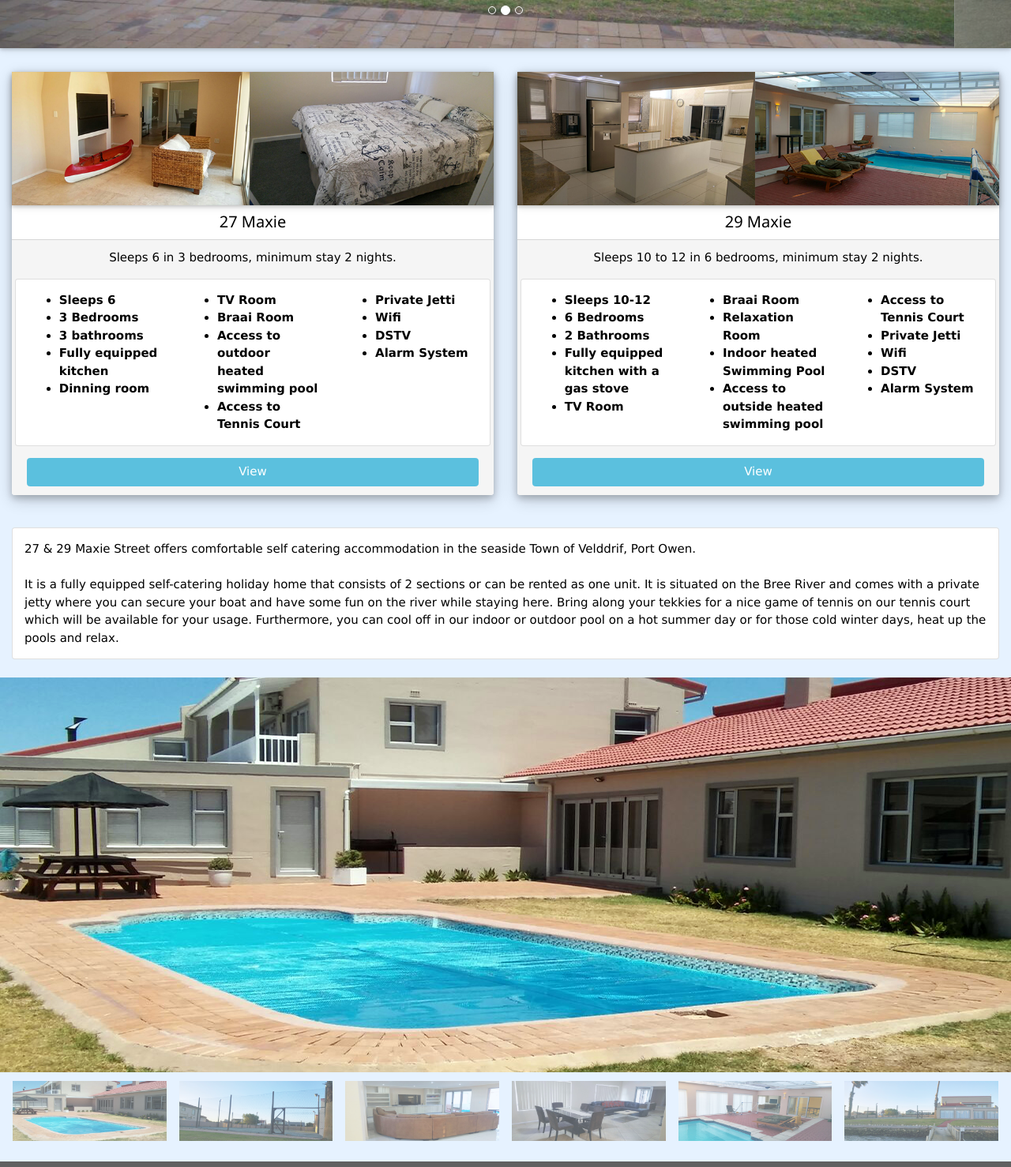
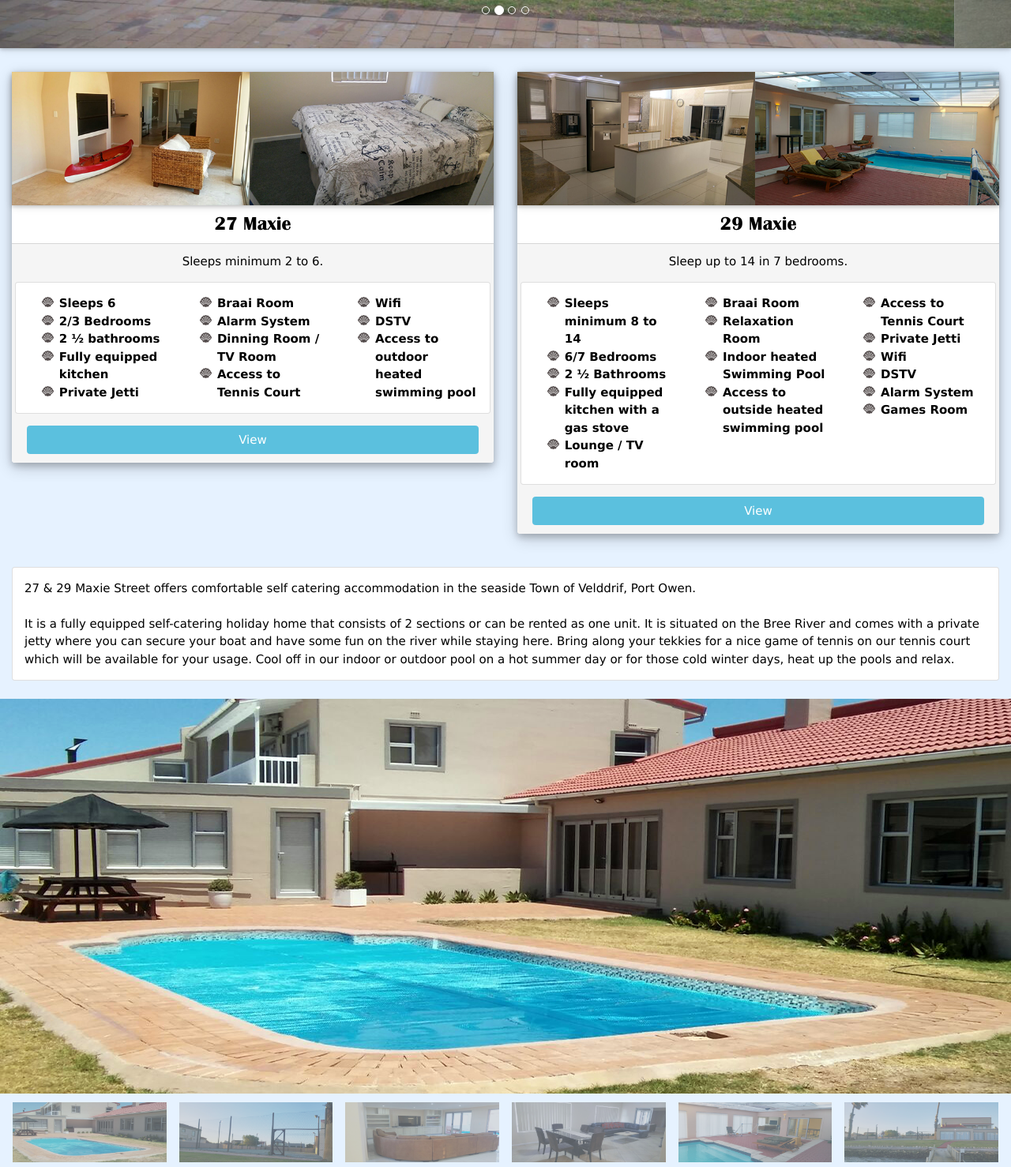
Before and after one commit to KWebsites/KWebsites.github.io, a plain HTML site: page index.html in a window 1280 px wide. Shown: the part 602-2080 px from the top of the page at 79% size. Drawn offline with nearby package versions, Linux system fonts and the light colour scheme.

Commit message:
Updated
According to spesifications

```diff
--- a/index.html
+++ b/index.html
@@ -8,6 +8,19 @@
     <link href="w3.css" rel="stylesheet" />
     <script src="https://ajax.googleapis.com/ajax/libs/jquery/1.12.0/jquery.min.js"></script>
     <script src="https://use.fontawesome.com/8fe783f338.js"></script>
+
+	<style>
+		.imga
+		{
+			-webkit-filter: brightness(80%);
+			-moz-filter: brightness(80%);
+		}
+		ul
+		{
+			list-style-image: url('Shell.png');
+		}
+		@font-face { font-family: Brit; src: url('Font.ttf'); }
+	</style>
 </head>
 
 <body class="w3-light-grey" style="background-color:#e6f2ff !important">
@@ -38,7 +51,8 @@
             <ol class="carousel-indicators">
                 <li data-target="#carousel-example-generic" data-slide-to="0" class="active"></li>
                 <li data-target="#carousel-example-generic" data-slide-to="1"></li>
-		<li data-target="#carousel-example-generic" data-slide-to="2"></li>
+				<li data-target="#carousel-example-generic" data-slide-to="2"></li>
+				<li data-target="#carousel-example-generic" data-slide-to="3"></li>
             </ol>
             <div class="carousel-inner" role="listbox">
                 <div class="carousel-item active">
@@ -48,18 +62,25 @@
                         <p class="m-b-3">Peter Peterson</p>
                     </div>
                 </div>
-		<div class="carousel-item">
+				<div class="carousel-item">
                     <img src="Cover2.jpg" style="height:600px; width:100%; opacity:0.8" />
                     <div class="carousel-caption">
                         <h3>This place is amazing! I'm so happy with everything!</h3>
                         <p class="m-b-3">Susan Susansen</p>
                     </div>
                 </div>
-		<div class="carousel-item">
+				<div class="carousel-item">
                     <img src="Cover3.jpg" style="height:600px; width:100%; opacity:0.8" />
                     <div class="carousel-caption">
                         <h3>This is the only Guesthouse I will ever visit!</h3>
                         <p class="m-b-3">David Davidson</p>
+                    </div>
+                </div>
+				<div class="carousel-item">
+                    <img src="Cover4.jpg" style="height:600px; width:100%; opacity:0.8" />
+                    <div class="carousel-caption">
+                        <h3>This place is the Best!</h3>
+                        <p class="m-b-3">ALbert Albertson</p>
                     </div>
                 </div>
             </div>
@@ -78,34 +99,34 @@
 			<div class="col-md-6">
 				<div class="card w3-card-4" style="border:none">
 					<div class="card-img-top"><img src="place1.png" class="m-a-0 w-100 w3-card-2" /></div>
-					<div class="card-block p-a-0" style="color:black"><h4 class="card-title">27 Maxie</h4></div>
+					<div class="card-block p-a-0" style="color:black"><h4 class="card-title" style="font-family: Brit; font-size:24px">27 Maxie</h4></div>
 					<div class="card-footer" style="color:black">
-						<p class="card-text">Sleeps 6 in 3 bedrooms, minimum stay 2 nights.</p>
+						<p class="card-text">Sleeps minimum 2 to 6.</p>
 						<p><strong>
 							<div class="card row p-t-1" align="left">
 								<div class="col-lg-4">
 									<ul>
 										<li>Sleeps 6</li>
-										<li>3 Bedrooms</li>
-										<li>3 bathrooms</li>
+										<li>2/3 Bedrooms</li>
+										<li>2 ½ bathrooms</li>
 										<li>Fully equipped kitchen</li>
-										<li>Dinning room</li>
+										<li>Private Jetti</li>
 									</ul>
 								</div>
 								<div class="col-lg-4">
 									<ul>
-										<li>TV Room</li>
 										<li>Braai Room</li>
-										<li>Access to outdoor heated swimming pool</li>
+										<li>Alarm System</li>
+										<li>Dinning Room / TV Room</li>
 										<li>Access to Tennis Court</li>
+
 									</ul>
 								</div>
 								<div class="col-lg-4">
 									<ul>
-										<li>Private Jetti</li>
 										<li>Wifi</li>
 										<li>DSTV</li>
-										<li>Alarm System</li>
+										<li>Access to outdoor heated swimming pool</li>
 									</ul>
 								</div>
 							</div>
@@ -117,18 +138,18 @@
 			<div class="col-md-6">
 				<div class="card w3-card-4" style="border:none">
 					<div class="card-img-top"><img src="place2.png" class="m-a-0 w-100 w3-card-2" /></div>
-					<div class="card-block p-a-0" style="color:black"><h4 class="card-title">29 Maxie</h4></div>
+					<div class="card-block p-a-0" style="color:black"><h4 class="card-title" style="font-family: Brit; font-size:24px">29 Maxie</h4></div>
 					<div class="card-footer" style="color:black">
-						<p class="card-text">Sleeps 10 to 12 in 6 bedrooms, minimum stay 2 nights.</p>
+						<p class="card-text">Sleep up to 14 in 7 bedrooms.</p>
 						<p><strong>
 							<div class="card row p-t-1" align="left">
 								<div class="col-lg-4">
 									<ul>
-										<li>Sleeps 10-12</li>
-										<li>6 Bedrooms</li>
-										<li>2 Bathrooms</li>
+										<li>Sleeps minimum 8 to 14</li>
+										<li>6/7 Bedrooms</li>
+										<li>2 ½ Bathrooms</li>
 										<li>Fully equipped kitchen with a gas stove</li>
-										<li>TV Room</li>
+										<li>Lounge / TV room</li>
 									</ul>
 								</div>
 								<div class="col-lg-4">
@@ -146,6 +167,7 @@
 										<li>Wifi</li>
 										<li>DSTV</li>
 										<li>Alarm System</li>
+										<li>Games Room</li>
 									</ul>
 								</div>
 							</div>
@@ -161,8 +183,7 @@
 			27 & 29 Maxie Street offers comfortable self catering accommodation in the seaside Town of Velddrif, Port Owen.<br/><br/>
 			It  is a fully equipped self-catering holiday home that consists of 2 sections or can be rented as one unit.  It is situated on the Bree River and comes with a private
 			jetty where you can secure  your boat and have some fun on the river while staying here. Bring along your  tekkies for a nice game of tennis on our tennis court which
-			will be available for your usage. Furthermore, you can cool off in our indoor or outdoor pool on  a hot summer day or for those cold winter days, heat up the pools and relax.
-
+			will be available for your usage. Cool off in our indoor or outdoor pool on a hot summer day or for those cold winter days, heat up the pools and relax.
 		</div>
 
 		<!-- SLIDESHOW -->
@@ -176,22 +197,22 @@
 
 			<div class="w3-row-padding w3-section">
 				<div class="w3-col s2">
-					<img class="demo w3-opacity w3-hover-opacity-off" src="Slide1.png" style="width:100%" onclick="currentDiv(1)">
+					<img class="demo w3-opacity w3-hover-opacity-off imga" src="Slide1.png" style="width:100%" onclick="currentDiv(1)">
 				</div>
 				<div class="w3-col s2">
-					<img class="demo w3-opacity w3-hover-opacity-off" src="Slide2.png" style="width:100%" onclick="currentDiv(2)">
+					<img class="demo w3-opacity w3-hover-opacity-off imga" src="Slide2.png" style="width:100%" onclick="currentDiv(2)">
 				</div>
 				<div class="w3-col s2">
-					<img class="demo w3-opacity w3-hover-opacity-off" src="Slide3.png" style="width:100%" onclick="currentDiv(3)">
+					<img class="demo w3-opacity w3-hover-opacity-off imga" src="Slide3.png" style="width:100%" onclick="currentDiv(3)">
 				</div>
 				<div class="w3-col s2">
-					<img class="demo w3-opacity w3-hover-opacity-off" src="Slide4.png" style="width:100%" onclick="currentDiv(4)">
+					<img class="demo w3-opacity w3-hover-opacity-off imga" src="Slide4.png" style="width:100%" onclick="currentDiv(4)">
 				</div>
 				<div class="w3-col s2">
-					<img class="demo w3-opacity w3-hover-opacity-off" src="Slide5.png" style="width:100%" onclick="currentDiv(5)">
+					<img class="demo w3-opacity w3-hover-opacity-off imga" src="Slide5.png" style="width:100%" onclick="currentDiv(5)">
 				</div>
 				<div class="w3-col s2">
-					<img class="demo w3-opacity w3-hover-opacity-off" src="Slide6.png" style="width:100%" onclick="currentDiv(6)">
+					<img class="demo w3-opacity w3-hover-opacity-off imga" src="Slide6.png" style="width:100%" onclick="currentDiv(6)">
 				</div>
 			</div>
 		</div>
```
Also changed, not shown: Cover4.jpg (added), Font.ttf (added), Shell.png (added).
